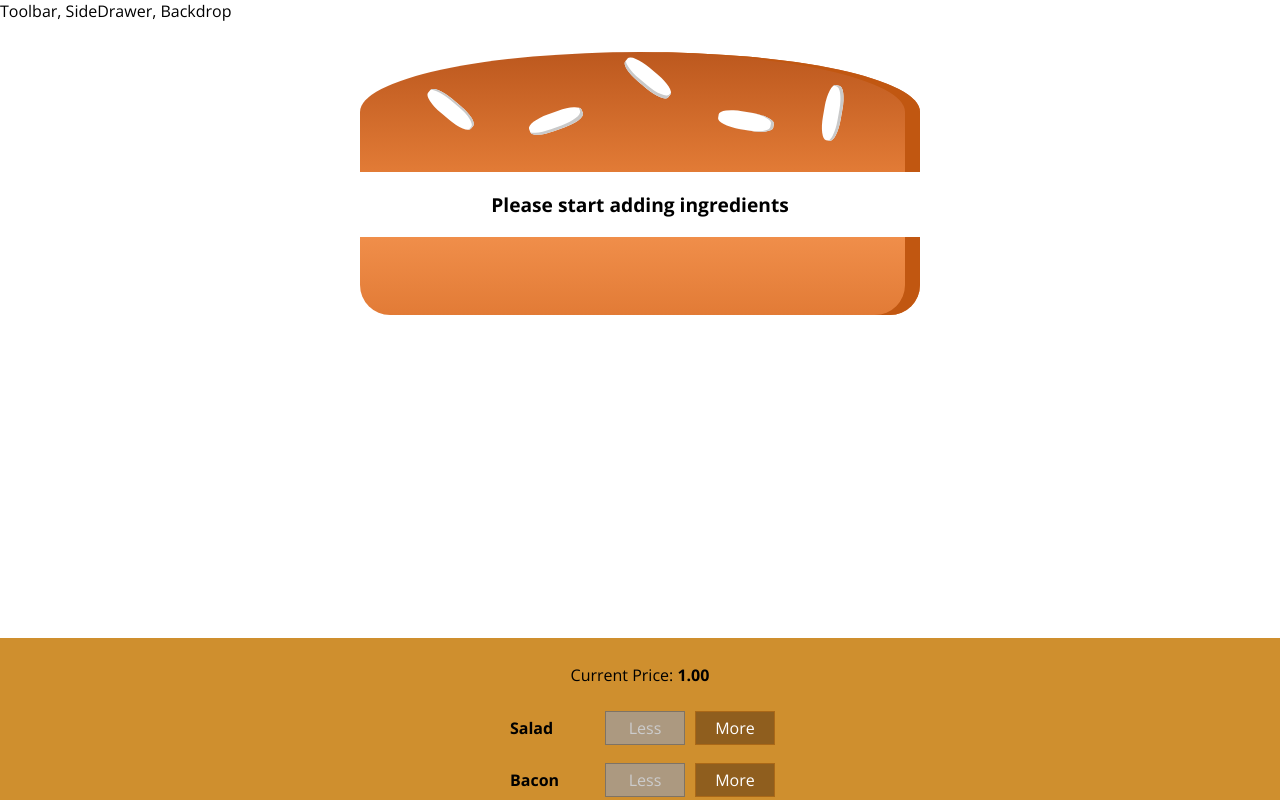
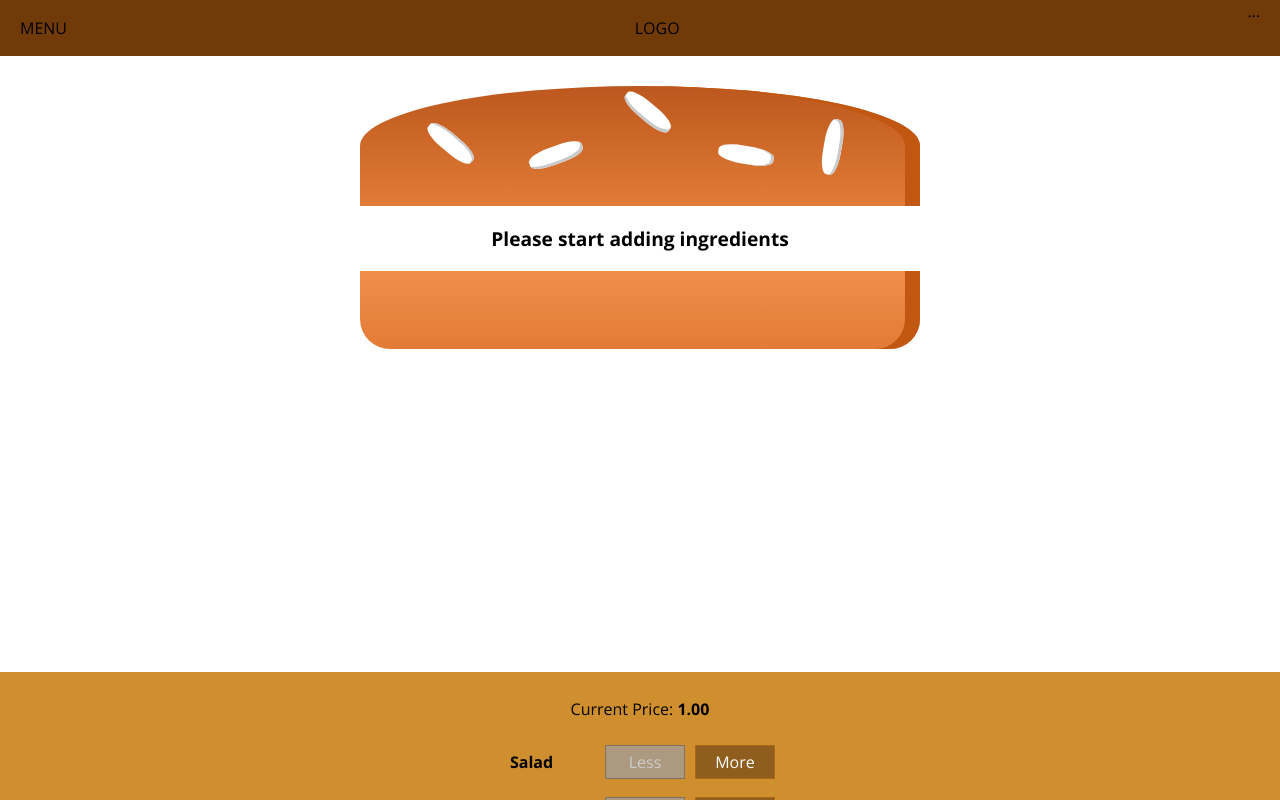
Before and after one commit to the-markussohn/burger-builder, a React app: page / in a window 1280 px wide. Shown: the top 800 px of the page. Built offline with nearby package versions, Linux system fonts and the light colour scheme.

Commit message:
dummy navbar

```diff
--- a/src/components/Layout/Layout.css
+++ b/src/components/Layout/Layout.css
@@ -1,3 +1,3 @@
 .Content {
-    margin-top: 16px;
+    margin-top: 72px;
 }
--- a/src/components/Layout/Layout.js
+++ b/src/components/Layout/Layout.js
@@ -1,10 +1,11 @@
 import React from 'react';
 import Aux from '../../hoc/Aux';
 import css from './Layout.css';
+import Toolbar from '../Navigation/Toolbar/Toolbar';
 
 const layout = (props) => (
     <Aux>
-        <div>Toolbar, SideDrawer, Backdrop</div>
+        <Toolbar/>
         <main className={css.Content}>
             {props.children}
         </main>
--- /dev/null
+++ b/src/components/Navigation/Toolbar/Toolbar.css
@@ -0,0 +1,18 @@
+.Toolbar {
+    height: 56px;
+    width: 100%;
+    position: fixed;
+    top: 0;
+    left: 0;
+    background-color: #703B09;
+    display: flex;
+    justify-content: space-between;
+    align-items: center;
+    padding: 0 20px;
+    box-sizing: border-box;
+    z-index: 90;
+}
+
+.Toolbar nav {
+    height: 100%;
+}
--- /dev/null
+++ b/src/components/Navigation/Toolbar/Toolbar.js
@@ -0,0 +1,16 @@
+import React from 'react';
+import css from './Toolbar.css';
+
+const toolbar = (props) => {
+    return (
+        <header className={css.Toolbar}>
+            <div>MENU</div>
+            <div>LOGO</div>
+            <nav>
+                ...
+            </nav>
+        </header>
+    );
+};
+
+export default toolbar;
```
